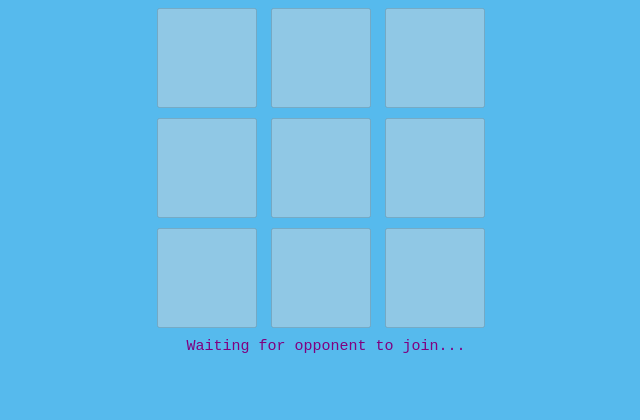
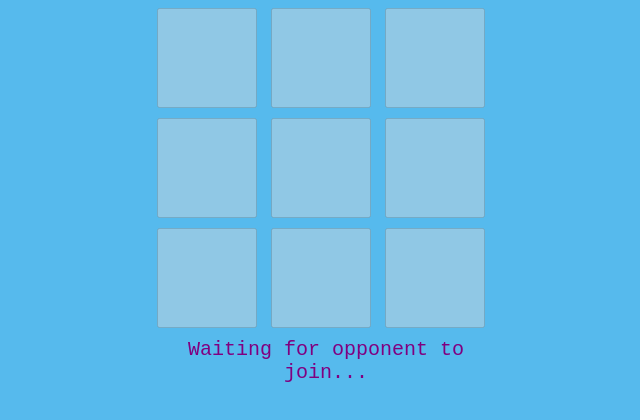
Before and after one commit to imoliviant/tictactoe-pvp, a website: page public/index.html in a window 1280 px wide. Shown: the whole page, without its empty margins (314-954 px from the left). Drawn offline with nearby package versions, Linux system fonts and the light colour scheme; no server answers.

Commit message:
Update style.css

```diff
--- a/public/css/style.css
+++ b/public/css/style.css
@@ -1,5 +1,5 @@
 html {
-
+    align: middle;
     }
 body {
     text-align: center;
@@ -24,7 +24,7 @@ body {
     font-size: 3em;
    }
   #messages {
-   font-size: 15px;
+   font-size: 20px;
    font-family: monospace;
    float: center;
    color: purple;
```
